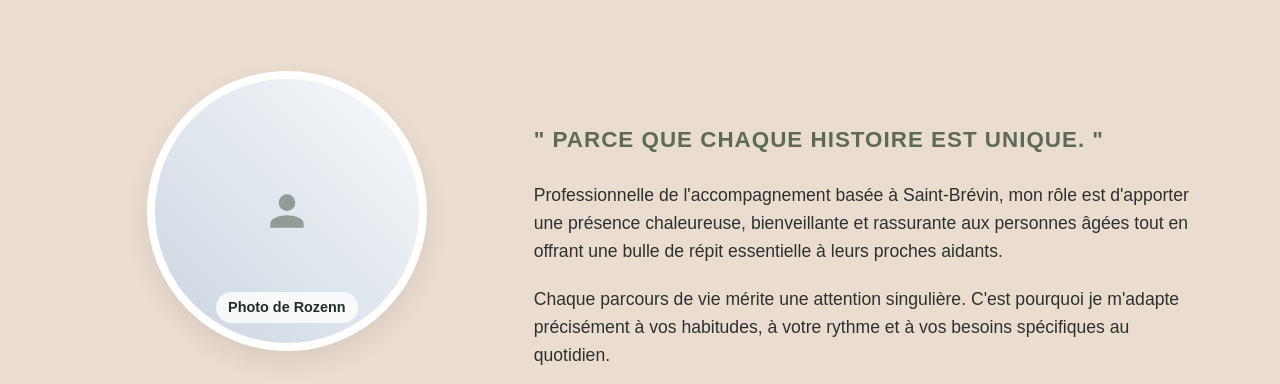
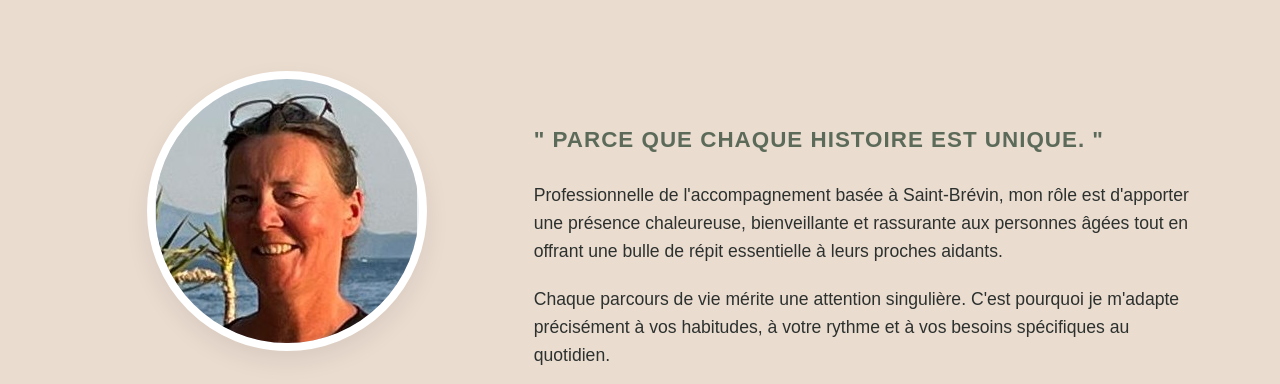
Before and after one commit to tentensee/LaVoyageuseDeVie, a React (Vite) app: page / in a window 1280 px wide. Shown: the part 1677-2061 px from the top of the page. Built offline with nearby package versions, Linux system fonts and the light colour scheme.

Commit message:
modif photo

```diff
--- a/src/components/About.jsx
+++ b/src/components/About.jsx
@@ -1,4 +1,4 @@
-import React from 'react';
+import photoRozenn from '../assets/photoRozenn.jpg';
 
 export default function About() {
   return (
@@ -6,9 +6,7 @@ export default function About() {
       <div className="about-container">
         <div className="about-image-wrapper">
           <div className="about-img-placeholder">
-            <svg style={{ width: '50px', height: '50px', fill: 'var(--sage-green)', opacity: 0.6 }} viewBox="0 0 24 24">
-              <path d="M12,4A4,4 0 0,1 16,8A4,4 0 0,1 12,12A4,4 0 0,1 8,8A4,4 0 0,1 12,4M12,14C16.42,14 20,15.79 20,18V20H4V18C4,15.79 7.58,14 12,14Z"/>
-            </svg>
+            <img src={photoRozenn} alt="Portrait de Rozenn Guéguen" className="about-img" />
           </div>
           <h3 className="about-name">Rozenn Guéguen</h3>
         </div>
--- a/src/index.css
+++ b/src/index.css
@@ -161,7 +161,7 @@ nav a:hover {
     align-items: center;
     position: relative;
     background: linear-gradient(to right, rgba(249, 246, 240, 0.92) 45%, rgba(249, 246, 240, 0.4) 100%),
-                url('https://www.saint-brevin.com/medias/images/info_menu/plage-saint-brevin-33.jpg') no-repeat center center/cover;
+                url(assets/plagesb.jpg) no-repeat center center/cover;
 }
 
 .hero-container {
@@ -372,7 +372,6 @@ nav a:hover {
 
 /* Effet de survol sur la photo */
 .about-img-placeholder::after {
-    content: 'Photo de Rozenn';
     position: absolute;
     font-size: 0.9rem;
     bottom: 20px;
```
Also changed, not shown: src/assets/photoRozenn.jpg (added), src/assets/plagesb.jpg (added).
